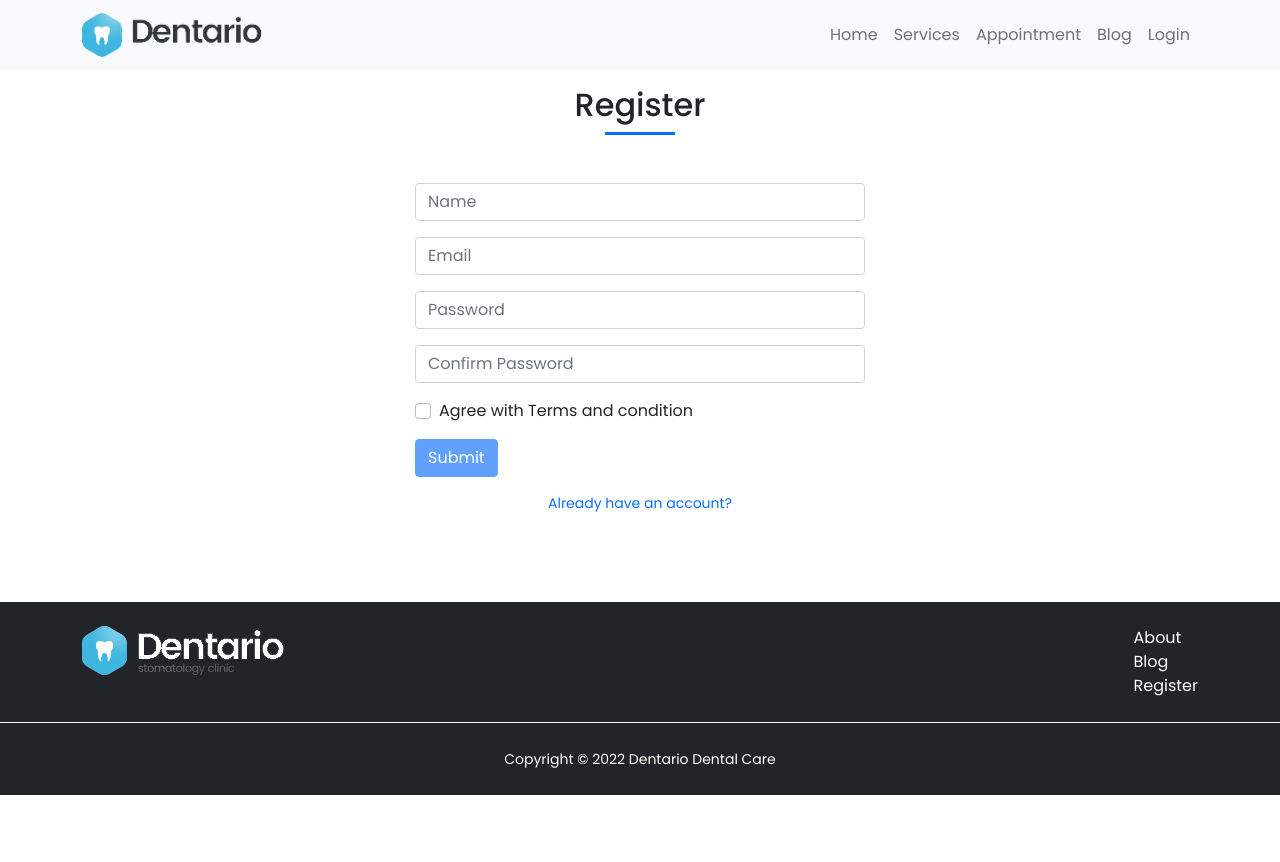
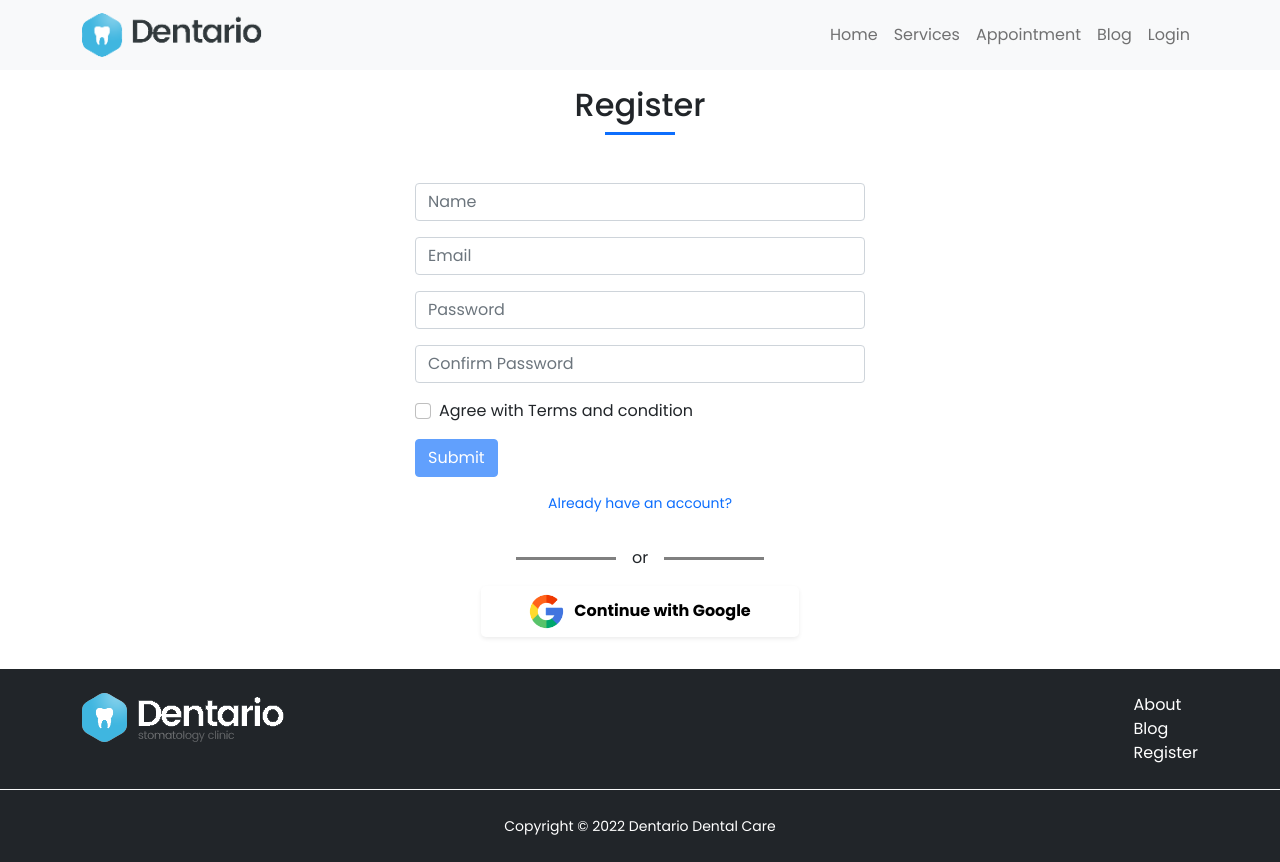
Before and after one commit to Shahrear-ahamed/dentario-dental-care, a React (Create React App) app: page /register in a window 1280 px wide. Before the commit the page ends 800 px from the top, so only its background shows below. Built offline with nearby package versions, Linux system fonts and the light colour scheme; no server answers.

Commit message:
add social login system

```diff
--- a/src/Pages/PrivetPage/Login/Login.js
+++ b/src/Pages/PrivetPage/Login/Login.js
@@ -7,6 +7,7 @@ import {
 import { Link, useLocation, useNavigate } from "react-router-dom";
 import { toast, ToastContainer } from "react-toastify";
 import auth from "../../../firebase.init";
+import SocialLogin from "../SocialLogin/SocialLogin";
 
 const Login = () => {
   const navigate = useNavigate();
@@ -102,6 +103,7 @@ const Login = () => {
           </Link>
         </small>
       </p>
+      <SocialLogin />
       <ToastContainer />
     </section>
   );
--- a/src/Pages/PrivetPage/Register/Register.js
+++ b/src/Pages/PrivetPage/Register/Register.js
@@ -10,6 +10,7 @@ import {
 import auth from "../../../firebase.init";
 import { Link, useNavigate } from "react-router-dom";
 import { toast, ToastContainer } from "react-toastify";
+import SocialLogin from "../SocialLogin/SocialLogin";
 
 const Register = () => {
   const [agree, setAgree] = useState(false);
@@ -111,6 +112,7 @@ const Register = () => {
           </Link>
         </small>
       </p>
+      <SocialLogin />
       <ToastContainer />
     </section>
   );
--- /dev/null
+++ b/src/Pages/PrivetPage/SocialLogin/SocialLogin.css
@@ -0,0 +1,9 @@
+.social-bar {
+  height: 3px;
+  width: 100px;
+  background-color: gray;
+}
+.google-login{
+    width: 35px;
+    margin-right: 10px;
+}
--- /dev/null
+++ b/src/Pages/PrivetPage/SocialLogin/SocialLogin.js
@@ -0,0 +1,55 @@
+import React, { useEffect } from "react";
+import "./SocialLogin.css";
+import google from "../../../Assets/photos/logo/google-logo.png";
+import { useAuthState, useSignInWithGoogle } from "react-firebase-hooks/auth";
+import auth from "../../../firebase.init";
+import { toast } from "react-toastify";
+import { useNavigate } from "react-router-dom";
+
+const SocialLogin = () => {
+  const navigate = useNavigate();
+  const [signInWithGoogle, user, , error] = useSignInWithGoogle(auth);
+  const [alreadyUser] = useAuthState(auth);
+
+  // show erro to user
+  const notifyError = (data) => toast.error(data);
+
+  // error by user
+  if (error) {
+    notifyError(error.message);
+  }
+  useEffect(() => {
+    if (user) {
+      navigate("/");
+    }
+  });
+
+  const googleSign = () => {
+    if (!alreadyUser) {
+      signInWithGoogle();
+    } else {
+      notifyError("Already Loged in");
+    }
+  };
+
+  return (
+    <div className="d-flex flex-column align-items-center py-3 mb-3">
+      <div className="d-flex justify-content-center align-items-center mb-3">
+        <div className="social-bar"></div>
+        <p className="mb-0 mx-3">or</p>
+        <div className="social-bar"></div>
+      </div>
+      <div>
+        <button
+          className="py-2 px-5 border-0 bg-white rounded-3 fw-bold shadow-sm"
+          onClick={googleSign}
+        >
+          <img className="google-login" src={google} alt="" />
+          Continue with Google
+        </button>
+      </div>
+    </div>
+  );
+};
+
+export default SocialLogin;
```
Also changed, not shown: src/Assets/photos/logo/google-logo.png (added), src/Pages/PrivetPage/Register/Register.css (line endings or trailing spaces).
